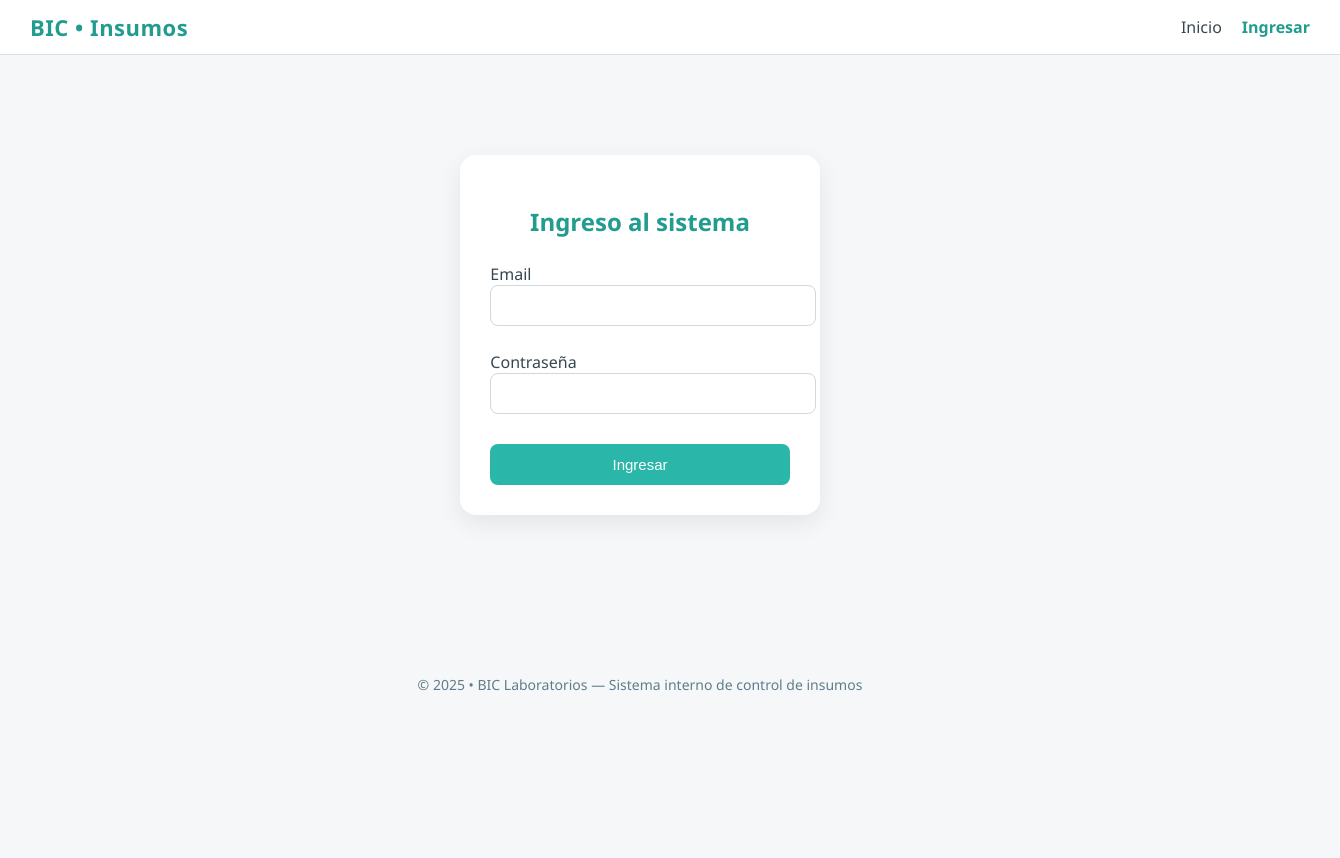
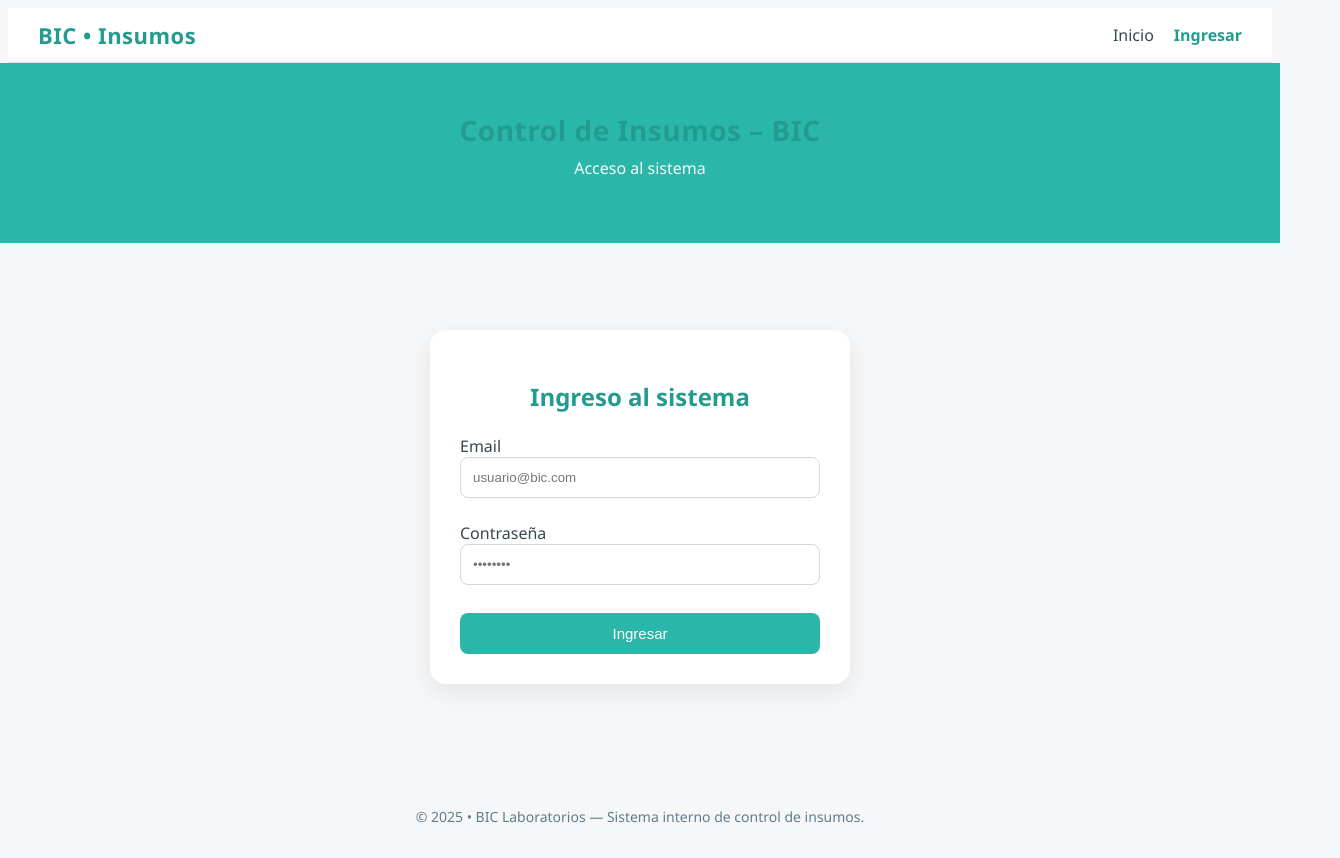
Before and after one commit to Facurr/mcga-frontend, a React (Vite) app: page /login in a window 1280 px wide. Shown: the whole page, 1340 px wide, since content can reach past the window. Before the commit the page ends 800 px from the top, so only its background shows below. Built offline with nearby package versions, Linux system fonts and the light colour scheme.

Commit message:
Fix: fix N° 6

```diff
--- a/src/App.css
+++ b/src/App.css
@@ -1,9 +1,17 @@
 /* =========================
    App.css
-   Fix layout Vite
+   Layout limpio (Vite FIX)
    ========================= */
 
-/* Root sin límites ni centrado */
+/* Reset TOTAL del contenedor raíz */
+html,
+body {
+  width: 100%;
+  height: 100%;
+  margin: 0;
+  padding: 0;
+}
+
 #root {
   width: 100%;
   min-height: 100vh;
@@ -11,43 +19,12 @@
   padding: 0;
 }
 
-/* =========================
-   ESTILOS BASE (VITE)
-========================= */
-.logo {
-  height: 6em;
-  padding: 1.5em;
-  will-change: filter;
-  transition: filter 300ms;
+/* Evita scroll horizontal por banners 100% */
+body {
+  overflow-x: hidden;
 }
 
-.logo:hover {
-  filter: drop-shadow(0 0 2em #646cffaa);
-}
-
-.logo.react:hover {
-  filter: drop-shadow(0 0 2em #61dafbaa);
-}
-
-@keyframes logo-spin {
-  from {
-    transform: rotate(0deg);
-  }
-  to {
-    transform: rotate(360deg);
-  }
-}
-
-@media (prefers-reduced-motion: no-preference) {
-  a:nth-of-type(2) .logo {
-    animation: logo-spin infinite 20s linear;
-  }
-}
-
-.card {
-  padding: 2em;
-}
-
-.read-the-docs {
-  color: #888;
-}
+/* =========================
+   ❌ ELIMINAMOS estilos demo de Vite
+   (logo, card, animaciones, etc.)
+   ========================= */
--- a/src/App.jsx
+++ b/src/App.jsx
@@ -1,21 +1,24 @@
 // src/App.jsx
 import { BrowserRouter, Routes, Route } from "react-router-dom";
+
 import Home from "./pages/Home";
 import Login from "./pages/Login";
 import Dashboard from "./pages/Dashboard";
 import PrivateRoute from "./components/PrivateRoute";
+
 import Header from "./components/Header";
 import Footer from "./components/Footer";
 
 function App() {
   return (
     <BrowserRouter>
+      <div className="app-layout">
         <Header />
 
+        <main className="app-main">
           <Routes>
             <Route path="/" element={<Home />} />
             <Route path="/login" element={<Login />} />
-
             <Route
               path="/dashboard"
               element={
@@ -25,8 +28,10 @@ function App() {
               }
             />
           </Routes>
+        </main>
 
         <Footer />
+      </div>
     </BrowserRouter>
   );
 }
--- /dev/null
+++ b/src/components/Banner.jsx
@@ -0,0 +1,42 @@
+// src/components/Banner.jsx
+export default function Banner({ title, subtitle }) {
+  return (
+    <div
+      style={{
+        width: "100vw",
+        marginLeft: "calc(-50vw + 50%)", // fuerza ancho real
+        background: "var(--primary)",
+        color: "white",
+        padding: "48px 16px",
+        display: "flex",
+        flexDirection: "column",
+        alignItems: "center",
+        justifyContent: "center",
+        textAlign: "center",
+      }}
+    >
+      <h1
+        style={{
+          margin: 0,
+          fontSize: "28px",
+          fontWeight: 700,
+          letterSpacing: "0.5px",
+        }}
+      >
+        {title}
+      </h1>
+
+      {subtitle && (
+        <p
+          style={{
+            marginTop: "8px",
+            fontSize: "16px",
+            opacity: 0.95,
+          }}
+        >
+          {subtitle}
+        </p>
+      )}
+    </div>
+  );
+}
--- a/src/components/Footer.jsx
+++ b/src/components/Footer.jsx
@@ -3,13 +3,12 @@ export default function Footer() {
     <footer
       style={{
         textAlign: "center",
-        padding: "20px",
-        marginTop: "40px",
+        padding: "24px 12px",
+        fontSize: "14px",
         color: "#607d8b",
-        fontSize: "14px",
       }}
     >
-      © 2025 • BIC Laboratorios — Sistema interno de control de insumos
+      © 2025 • BIC Laboratorios — Sistema interno de control de insumos.
     </footer>
   );
 }
--- a/src/pages/Home.jsx
+++ b/src/pages/Home.jsx
@@ -1,4 +1,7 @@
+// src/pages/Home.jsx
 import { useEffect, useState } from "react";
+import { Link } from "react-router-dom";
+import Banner from "../components/Banner";
 import Spinner from "../components/Spinner";
 import { getPublicProducts } from "../api/products";
 
@@ -16,16 +19,17 @@ export default function Home() {
 
   return (
     <>
-      {/* ===== BANNER FULL WIDTH ===== */}
-      <div className="banner">
-        Control de Insumos – BIC
-      </div>
+      {/* Banner verde general unificado */}
+      <Banner
+        title="Control de Insumos – BIC"
+        subtitle="Consulta pública de insumos disponibles"
+      />
 
-      {/* ===== CONTENIDO ===== */}
-      <div className="container" style={{ marginTop: "40px" }}>
+      {/* Contenido */}
+      <div className="container" style={{ marginTop: "32px" }}>
         <h2 style={{ marginTop: 0 }}>Sistema interno de gestión</h2>
 
-        <p style={{ color: "#607d8b", marginBottom: "25px" }}>
+        <p style={{ marginTop: "-5px", marginBottom: "25px", color: "#607d8b" }}>
           Consulta los insumos disponibles registrados en el sistema.
         </p>
 
@@ -38,7 +42,7 @@ export default function Home() {
 
             {products.map((p) => (
               <div key={p._id} className="product-item">
-                <span>
+                <span className="product-text">
                   <strong>{p.name}</strong> – ${p.price}
                   <br />
                   {p.description}
@@ -48,21 +52,34 @@ export default function Home() {
           </>
         )}
 
-        {/* CTA LOGIN */}
-        <div style={{ marginTop: "30px", textAlign: "center" }}>
-          <a
-            href="/login"
+        {/* Acciones inferiores (Inicio + Ingresar juntos) */}
+        <div
+          style={{
+            marginTop: "28px",
+            display: "flex",
+            justifyContent: "center",
+            gap: "18px",
+          }}
+        >
+          <Link to="/" style={{ fontWeight: 700, color: "var(--text)" }}>
+            Inicio
+          </Link>
+
+          <Link
+            to="/login"
             style={{
+              fontWeight: 800,
+              color: "var(--primary-dark)",
               display: "inline-flex",
               alignItems: "center",
               gap: "6px",
-              fontWeight: 600,
-              color: "var(--primary-dark)",
             }}
           >
-            <span className="material-icons">login</span>
+            <span className="material-icons" style={{ fontSize: "20px" }}>
+              login
+            </span>
             Ingresar
-          </a>
+          </Link>
         </div>
       </div>
     </>
--- a/src/pages/Login.jsx
+++ b/src/pages/Login.jsx
@@ -1,59 +1,96 @@
-import { useForm } from "react-hook-form";
+// src/pages/Login.jsx
+import { useState } from "react";
+import { useNavigate } from "react-router-dom";
 import { api } from "../api/api";
 import { useAuth } from "../hooks/useAuth";
+import Banner from "../components/Banner";
 
 export default function Login() {
-  const { register, handleSubmit } = useForm();
+  const navigate = useNavigate();
   const { login } = useAuth();
 
-  const onSubmit = async (data) => {
+  const [email, setEmail] = useState("");
+  const [password, setPassword] = useState("");
+  const [errorMsg, setErrorMsg] = useState("");
+  const [loading, setLoading] = useState(false);
+
+  const handleSubmit = async (e) => {
+    e.preventDefault();
+    setErrorMsg("");
+    setLoading(true);
+
     try {
-      const res = await api.post("/auth/login", data);
+      const res = await api.post("/auth/login", { email, password });
       login(res.data.token);
-      window.location.href = "/dashboard";
+      navigate("/dashboard");
     } catch {
-      alert("Credenciales inválidas");
+      setErrorMsg("Credenciales incorrectas o error de servidor.");
+    } finally {
+      setLoading(false);
     }
   };
 
   return (
+    <>
+      {/* Banner verde general unificado */}
+      <Banner
+        title="Control de Insumos – BIC"
+        subtitle="Acceso al sistema"
+      />
+
+      {/* Login centrado real */}
       <div
         style={{
-        minHeight: "calc(100vh - 240px)", // header + footer
+          minHeight: "calc(100vh - 260px)", // banner + footer
           display: "flex",
           alignItems: "center",
           justifyContent: "center",
         }}
       >
         <div className="container" style={{ maxWidth: "420px" }}>
-        <h2 style={{ textAlign: "center" }}>Ingreso al sistema</h2>
+          <h2 style={{ textAlign: "center", marginBottom: "22px" }}>
+            Ingreso al sistema
+          </h2>
 
-        <form onSubmit={handleSubmit(onSubmit)} style={{ marginTop: "25px" }}>
-          <div style={{ marginBottom: "15px" }}>
+          {errorMsg && <div className="error-box">{errorMsg}</div>}
+
+          <form onSubmit={handleSubmit}>
+            <div style={{ marginBottom: "14px" }}>
               <label>Email</label>
               <input
                 type="email"
-              {...register("email")}
+                value={email}
+                onChange={(e) => setEmail(e.target.value)}
+                placeholder="usuario@bic.com"
+                autoComplete="username"
                 required
                 style={{ width: "100%" }}
               />
             </div>
 
-          <div style={{ marginBottom: "20px" }}>
+            <div style={{ marginBottom: "18px" }}>
               <label>Contraseña</label>
               <input
                 type="password"
-              {...register("password")}
+                value={password}
+                onChange={(e) => setPassword(e.target.value)}
+                placeholder="••••••••"
+                autoComplete="current-password"
                 required
                 style={{ width: "100%" }}
               />
             </div>
 
-          <button style={{ width: "100%" }} type="submit">
-            Ingresar
+            <button
+              type="submit"
+              style={{ width: "100%" }}
+              disabled={loading}
+            >
+              {loading ? "Ingresando..." : "Ingresar"}
             </button>
           </form>
         </div>
       </div>
+    </>
   );
 }
--- a/src/styles.css
+++ b/src/styles.css
@@ -1,3 +1,5 @@
+/* src/styles.css */
+
 /* ------------------------
    PALETA DE COLORES
 ------------------------- */
@@ -11,21 +13,23 @@
 }
 
 /* ------------------------
-   ESTILOS GENERALES
+   BASE
 ------------------------- */
+* {
+  box-sizing: border-box;
+}
+
 body {
-  margin: 0;
-  padding: 0;
   font-family: "Segoe UI", Roboto, Arial, sans-serif;
   background-color: var(--bg-light);
   color: var(--text);
 }
 
 /* ------------------------
-   LAYOUT GLOBAL (FIX REAL)
+   LAYOUT GLOBAL
 ------------------------- */
 .app-layout {
-  min-height: 100vh;
+  min-height: 100%;
   display: flex;
   flex-direction: column;
   background-color: var(--bg-light);
@@ -33,42 +37,101 @@ body {
 
 .app-main {
   flex: 1;
-  padding: 40px 0; /* separación del header */
+  display: flex;
+  flex-direction: column;
 }
 
 /* ------------------------
-   HEADER / BANNER
+   HEADER SUPERIOR (BLANCO)
 ------------------------- */
-header {
-  background-color: var(--primary);
-  color: var(--white);
-  padding: 30px 20px;
-  text-align: center;
+.top-header {
+  width: 100%;
+  background: var(--white);
+  border-bottom: 1px solid #e0e0e0;
+  padding: 12px 30px;
+  display: flex;
+  align-items: center;
+  justify-content: flex-start;
+  position: sticky;
+  top: 0;
+  z-index: 10;
 }
 
-header h1 {
+.top-header .brand {
+  font-size: 22px;
+  font-weight: 800;
+  color: var(--primary-dark);
+  letter-spacing: 0.5px;
+}
+
+/* ------------------------
+   BANNER VERDE GENERAL
+------------------------- */
+.banner {
+  width: 100%;
+  background: var(--primary);
+  color: var(--white);
+  padding: 58px 16px;
+  text-align: center;
+  box-shadow: 0 6px 18px rgba(0, 0, 0, 0.06);
+}
+
+.banner .title {
+  font-size: 28px;
+  font-weight: 800;
+  letter-spacing: 1px;
   margin: 0;
-  font-size: 26px;
-  font-weight: 600;
-  letter-spacing: 0.5px;
+  text-transform: uppercase;
+}
+
+.banner .subtitle {
+  margin: 8px 0 0;
+  font-size: 14px;
+  opacity: 0.92;
+  letter-spacing: 0.4px;
+}
+
+/* ------------------------
+   ACTION BAR (FULL WIDTH)
+------------------------- */
+.action-bar {
+  width: 100%;
+  background: var(--white);
+  border-bottom: 1px solid #eaeaea;
+  padding: 16px 12px;
+  display: flex;
+  justify-content: center;
+  gap: 16px;
+}
+
+.action-bar a {
+  color: var(--text);
+  font-weight: 700;
+  text-decoration: none;
+}
+
+.action-bar a:hover {
+  text-decoration: underline;
 }
 
 /* ------------------------
    CONTENEDOR PRINCIPAL
 ------------------------- */
 .container {
-  max-width: 900px;
-  margin: 0 auto;
+  width: min(900px, calc(100% - 40px));
+  margin: 28px auto 40px;
   background: var(--white);
   padding: 30px;
   border-radius: 16px;
   box-shadow: 0 8px 25px rgba(0, 0, 0, 0.08);
-  animation: fadeInUp 0.6s ease both;
+  animation: fadeInUp 0.4s ease both;
 }
 
-/* ------------------------
-   TÍTULOS
-------------------------- */
+/* separador visual cuando hay banner arriba */
+.container--spaced {
+  margin-top: 32px;
+}
+
 h1,
 h2 {
   color: var(--primary-dark);
@@ -86,12 +149,12 @@ button {
   color: var(--white);
   cursor: pointer;
   font-size: 15px;
-  transition: 0.25s ease;
+  transition: 0.2s ease;
 }
 
 button:hover {
   background: var(--primary-dark);
-  transform: translateY(-2px);
+  transform: translateY(-1px);
 }
 
 button.danger {
@@ -112,12 +175,13 @@ input {
   margin-bottom: 10px;
   border: 1px solid #cfd8dc;
   border-radius: 8px;
-  transition: 0.25s ease;
+  transition: 0.2s ease;
 }
 
 input:focus {
+  outline: none;
   border-color: var(--primary);
-  box-shadow: 0 0 6px rgba(42, 183, 169, 0.4);
+  box-shadow: 0 0 6px rgba(42, 183, 169, 0.35);
 }
 
 /* ------------------------
@@ -133,7 +197,6 @@ input:focus {
   align-items: center;
   border-left: 5px solid var(--primary);
   box-shadow: 0 3px 8px rgba(0, 0, 0, 0.06);
-  animation: fadeInUp 0.5s ease both;
 }
 
 .product-text {
@@ -142,39 +205,7 @@ input:focus {
 }
 
 /* ------------------------
-   LINKS
-------------------------- */
-a {
-  color: var(--primary-dark);
-  font-weight: bold;
-  text-decoration: none;
-}
-
-a:hover {
-  text-decoration: underline;
-}
-
-/* ------------------------
-   SPINNER
-------------------------- */
-.spinner {
-  border: 4px solid #e0f2f1;
-  border-top: 4px solid var(--primary-dark);
-  border-radius: 50%;
-  width: 32px;
-  height: 32px;
-  animation: spin 0.7s linear infinite;
-  margin: 20px auto;
-}
-
-@keyframes spin {
-  to {
-    transform: rotate(360deg);
-  }
-}
-
-/* ------------------------
-   MENSAJES DE ERROR
+   MENSAJES
 ------------------------- */
 .error-box {
   background: #fdecea;
@@ -184,25 +215,65 @@ a:hover {
   margin-bottom: 15px;
   border-left: 4px solid var(--danger);
   font-size: 14px;
-  animation: fadeInUp 0.4s ease both;
+}
+
+.success-box {
+  background: #e8f8f5;
+  color: #239c90;
+  padding: 12px;
+  border-left: 4px solid var(--primary-dark);
+  border-radius: 8px;
+  margin-bottom: 15px;
 }
 
 /* ------------------------
-   ESTADO VACÍO / LOGOUT
+   LOGIN CENTRADO
 ------------------------- */
-.empty-state {
-  text-align: center;
-  padding: 80px 20px;
-  color: #78909c;
+.center-screen {
+  flex: 1;
+  display: flex;
+  align-items: center;
+  justify-content: center;
+  padding: 32px 0 48px;
 }
 
-.empty-state h2 {
-  color: var(--primary-dark);
-  margin-bottom: 10px;
+.login-card {
+  width: min(420px, calc(100% - 40px));
+  background: var(--white);
+  padding: 28px;
+  border-radius: 16px;
+  box-shadow: 0 8px 25px rgba(0, 0, 0, 0.08);
 }
 
-.empty-state p {
-  font-size: 15px;
+.login-card h2 {
+  margin-top: 0;
+  text-align: center;
+}
+
+.login-card .field {
+  margin-top: 14px;
+}
+
+.login-card label {
+  display: block;
+  font-size: 14px;
+  margin-bottom: 6px;
+  color: #607d8b;
+}
+
+.login-card input {
+  width: 100%;
+  margin: 0;
+}
+
+/* ------------------------
+   FOOTER
+------------------------- */
+.footer {
+  text-align: center;
+  padding: 18px 12px;
+  color: #607d8b;
+  font-size: 14px;
 }
 
 /* ------------------------
@@ -211,7 +282,7 @@ a:hover {
 @keyframes fadeInUp {
   from {
     opacity: 0;
-    transform: translateY(25px);
+    transform: translateY(12px);
   }
   to {
     opacity: 1;
```
Also changed, not shown: src/components/ActionBar.jsx (+8 -15 lines), src/pages/Dashboard.jsx (+20 -14 lines). Lines whose indentation alone changed are shown as unchanged.
